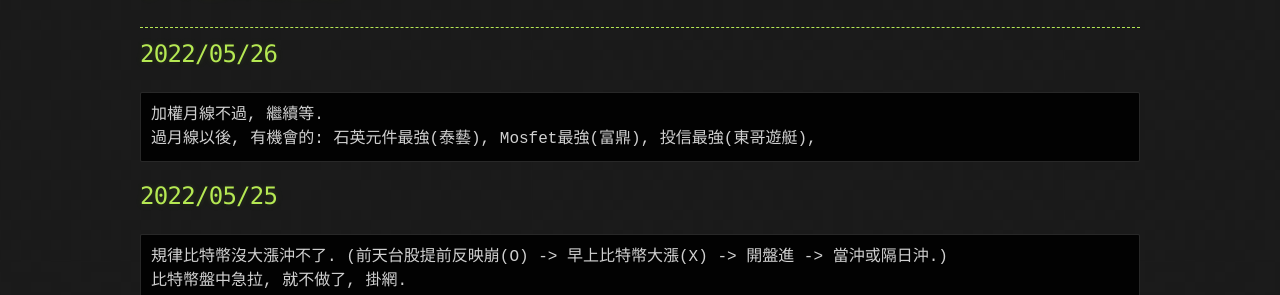
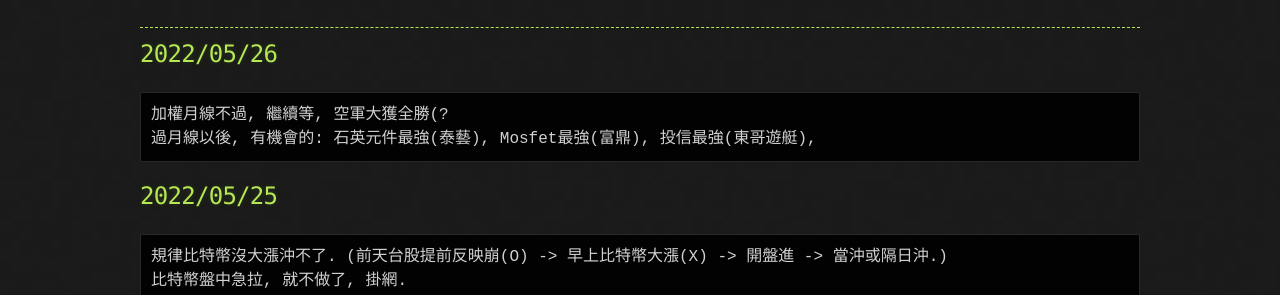
Before and after one commit to lepg5487/Stock_God, a Jekyll site: the page built from index.md, in a window 1280 px wide and 900 px high. Shown: the part 271-566 px from the top of the window. Built offline with Jekyll 4.4.1, drawn with Linux system fonts in a browser that asks for light colours; our own code applies the rules of GitHub Pages for plain Markdown files.

Commit message:
Update index.md

````diff
--- a/index.md
+++ b/index.md
@@ -8,7 +8,7 @@
 
 ## 2022/05/26
 ```
-加權月線不過, 繼續等.
+加權月線不過, 繼續等, 空軍大獲全勝(?
 過月線以後, 有機會的: 石英元件最強(泰藝), Mosfet最強(富鼎), 投信最強(東哥遊艇),
 ```
 
````
